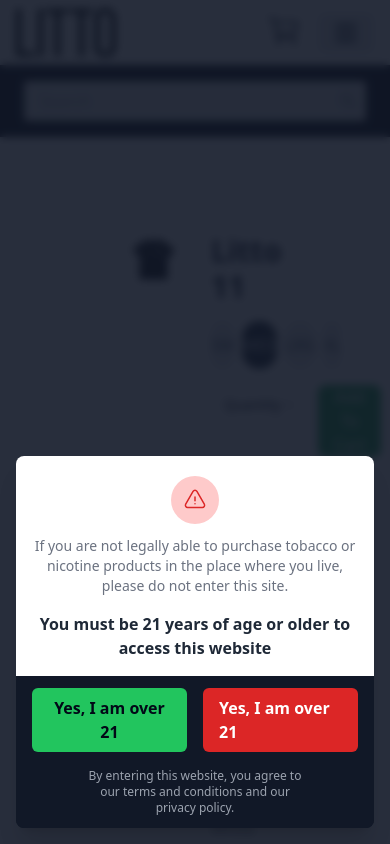
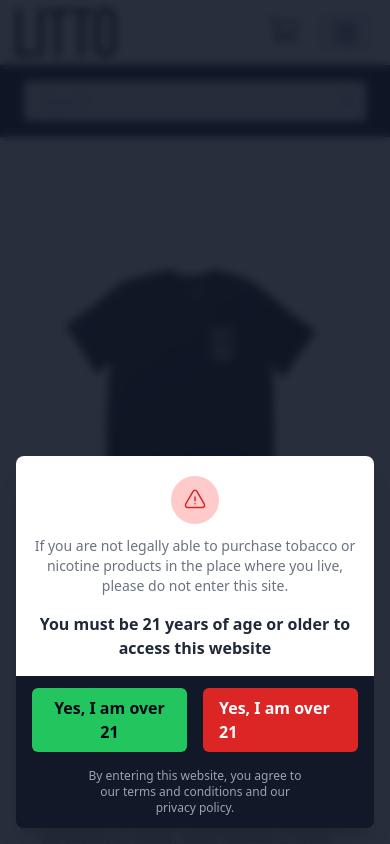
Before and after one commit to tommyxlanes/litto-revamp, a Next.js app: page /merch/Litto-11 in a window 390 px wide. Shown: the top 844 px of the page. Built offline with nearby package versions, Linux system fonts and the light colour scheme.

Commit message:
Add mobile veiw for hemp and merch

```diff
--- a/app/hemp/[id]/page.tsx
+++ b/app/hemp/[id]/page.tsx
@@ -23,8 +23,8 @@
   if(!item) return
 
   return (
-    <div className="m-auto max-w-[1080px] flex flex-col px-24">
-      <div className="mt-16 p-8 grid grid-cols-2 gap-8 justify-center">
+    <div className="m-auto max-w-[1080px] flex flex-col px-2 lg:px-24">
+      <div className="mt-16 p-8 flex flex-col lg:grid lg:grid-cols-2 gap-4 lg:gap-8 justify-center">
         <div>
           <Image
             src={`/images${item.image}`}
--- a/app/merch/[id]/page.tsx
+++ b/app/merch/[id]/page.tsx
@@ -28,8 +28,8 @@
   const sizes = ['SM', 'MED', 'LRG', 'XL']
 
   return (
-    <div className="m-auto max-w-[1080px] flex flex-col px-24">
-      <div className="mt-16 p-8 grid grid-cols-2 gap-8 justify-center">
+    <div className="m-auto max-w-[1080px] flex flex-col px-2 lg:px-24">
+      <div className="mt-16 p-8 flex flex-col lg:grid lg:grid-cols-2 gap-4 lg:gap-8 justify-center">
         <div>
           <Image
             src={`/images${item.image}`}
```
